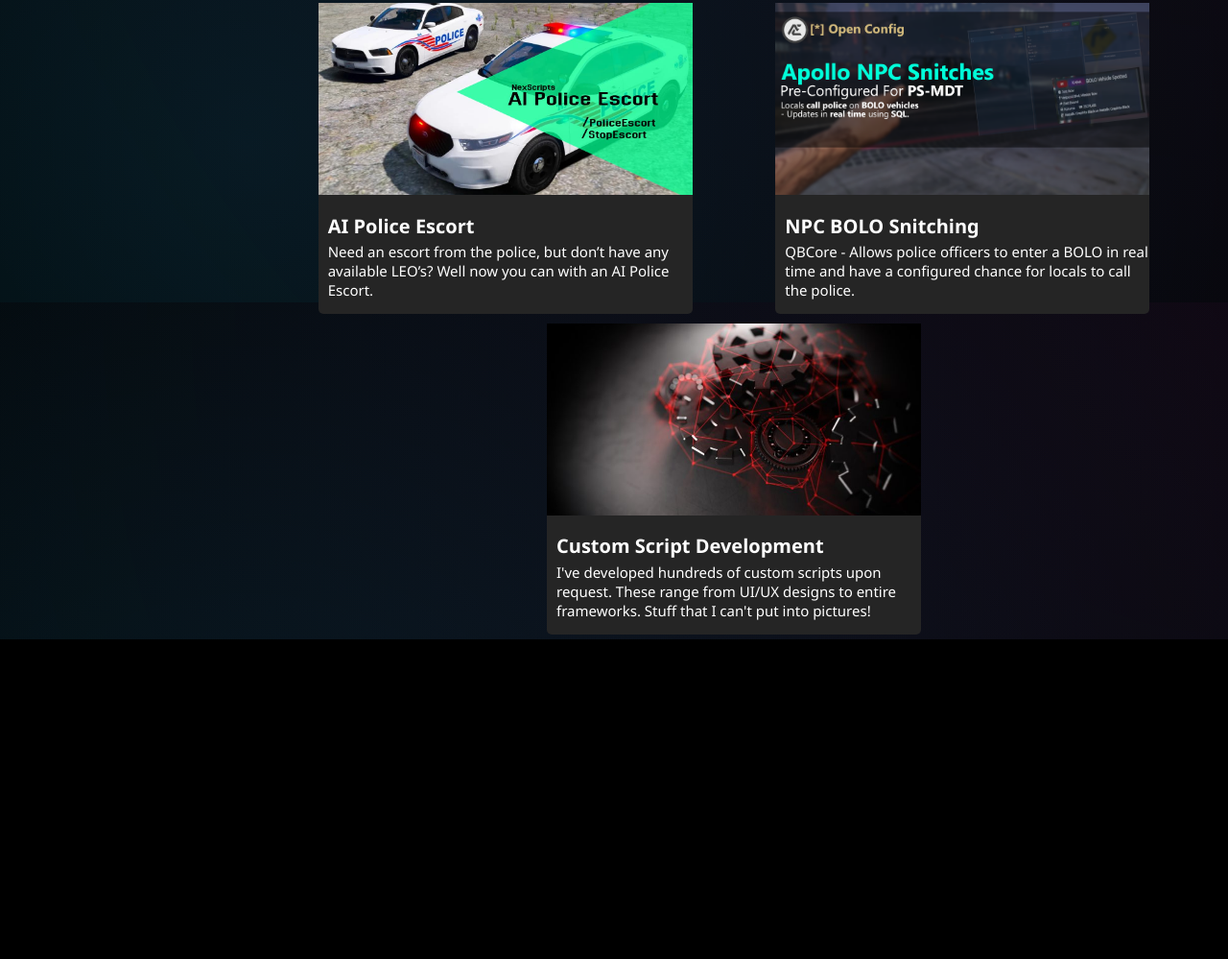
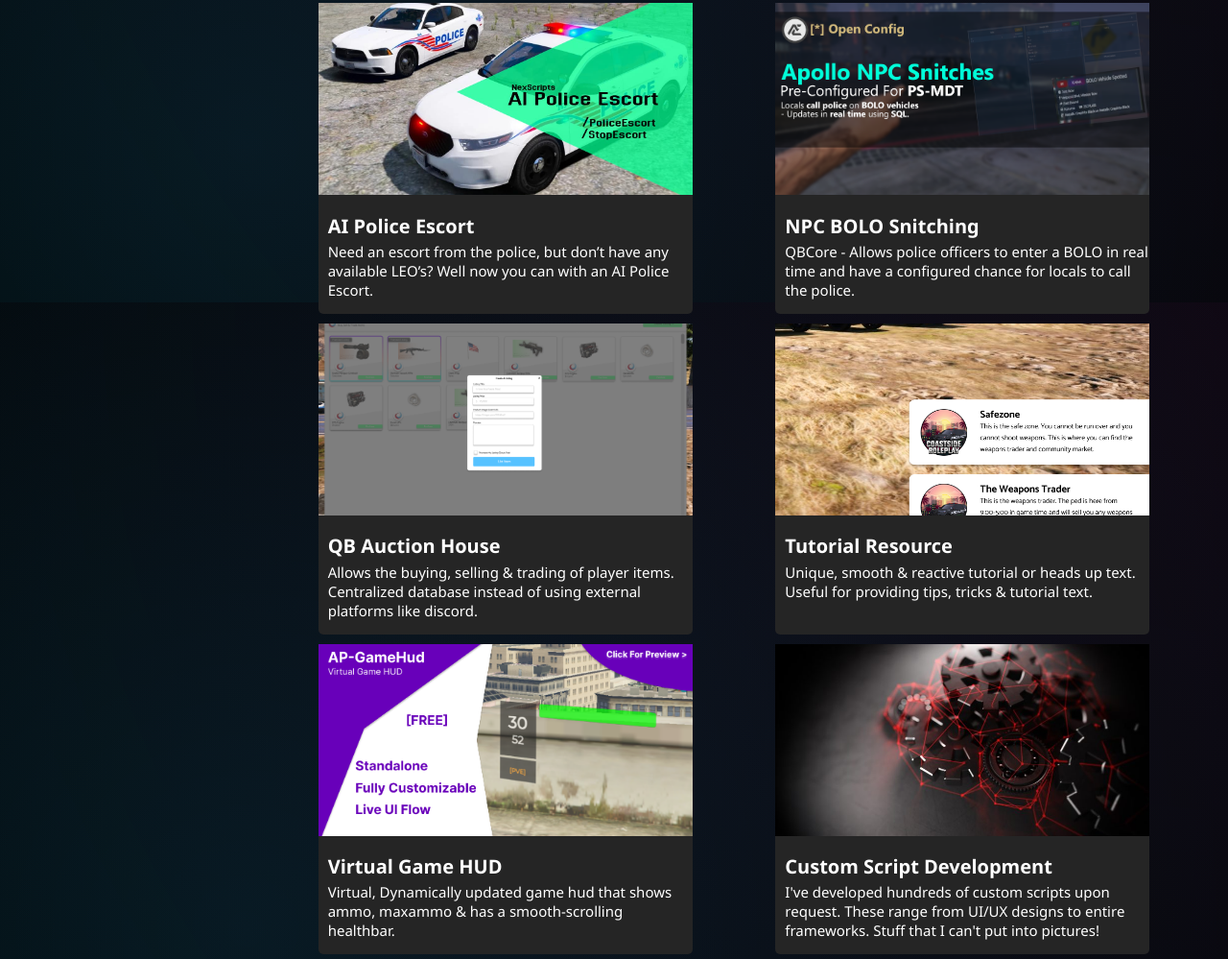
Before and after one commit to ApolloStudios0/ApolloPortfolio, a plain HTML site: page index.html in a window 1280 px wide. Shown: the part 1317-2316 px from the top of the page at 96% size. Before the commit the page ends 1983 px from the top, so only its background shows below. Drawn offline with Linux system fonts and the light colour scheme; animation ran at ten frames a second.

Commit message:
Added new items

```diff
--- a/index.html
+++ b/index.html
@@ -71,6 +71,21 @@
                 <h3 class="CardSubtitle">QBCore - Allows police officers to enter a BOLO in real time and have a configured chance for locals to call the police.</h3>
             </div>
             <div class="card fivem">
+                <img class="CardImage" src="./assets/ah.png">
+                <h1 class="CardTitle">QB Auction House</h1>
+                <h3 class="CardSubtitle">Allows the buying, selling & trading of player items. Centralized database instead of using external platforms like discord.</h3>
+            </div>
+            <div class="card fivem">
+                <img class="CardImage" src="./assets/tuttext.png">
+                <h1 class="CardTitle">Tutorial Resource</h1>
+                <h3 class="CardSubtitle">Unique, smooth & reactive tutorial or heads up text. Useful for providing tips, tricks & tutorial text.</h3>
+            </div>
+            <div class="card fivem">
+                <img class="CardImage" src="./assets/apgamehud.png">
+                <h1 class="CardTitle">Virtual Game HUD</h1>
+                <h3 class="CardSubtitle">Virtual, Dynamically updated game hud that shows ammo, maxammo & has a smooth-scrolling healthbar.</h3>
+            </div>
+            <div class="card fivem">
                 <img class="CardImage" src="./assets/cog.jpg">
                 <h1 class="CardTitle">Custom Script Development</h1>
                 <h3 class="CardSubtitle">I've developed hundreds of custom scripts upon request. These range from UI/UX designs to entire frameworks. Stuff that I can't put into pictures!</h3>
```
Also changed, not shown: assets/ah.png (added), assets/apgamehud.png (added), assets/tuttext.png (added).
